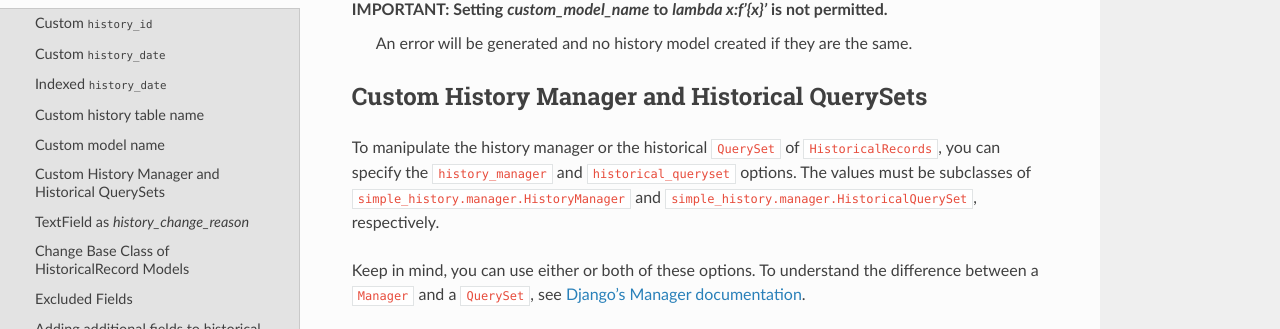
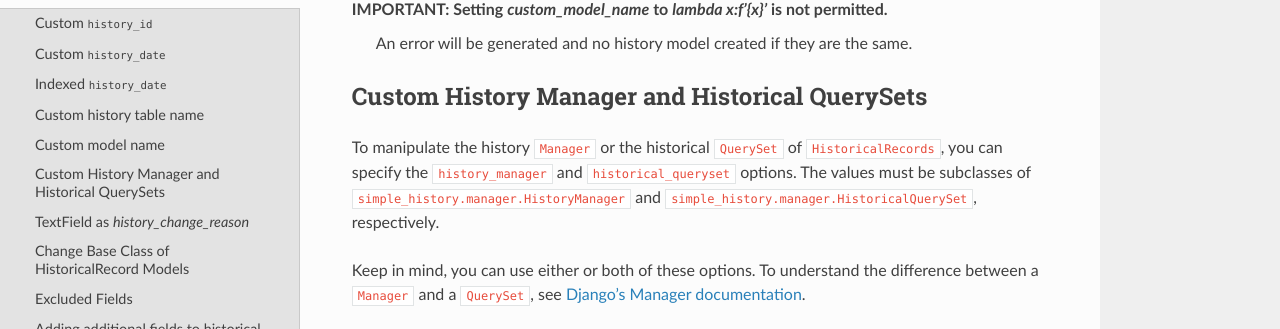
Before and after one commit to jazzband/django-simple-history, a Sphinx documentation site: the page built from docs/historical_model.rst, in a window 1280 px wide and 900 px high, scrolled down 3234 px. Shown: the part 120-449 px from the top of the window. Built offline with Sphinx 7.4.7 and the Read the Docs theme 2.0.0, drawn with Linux system fonts in a browser that asks for light colours.

```diff
--- a/docs/historical_model.rst
+++ b/docs/historical_model.rst
@@ -182,7 +182,7 @@ IMPORTANT: Setting `custom_model_name` to `lambda x:f'{x}'` is not permitted.
 Custom History Manager and Historical QuerySets
 -----------------------------------------------
 
-To manipulate the history manager or the historical ``QuerySet`` of
+To manipulate the history ``Manager`` or the historical ``QuerySet`` of
 ``HistoricalRecords``, you can specify the ``history_manager`` and
 ``historical_queryset`` options. The values must be subclasses
 of ``simple_history.manager.HistoryManager`` and
```
